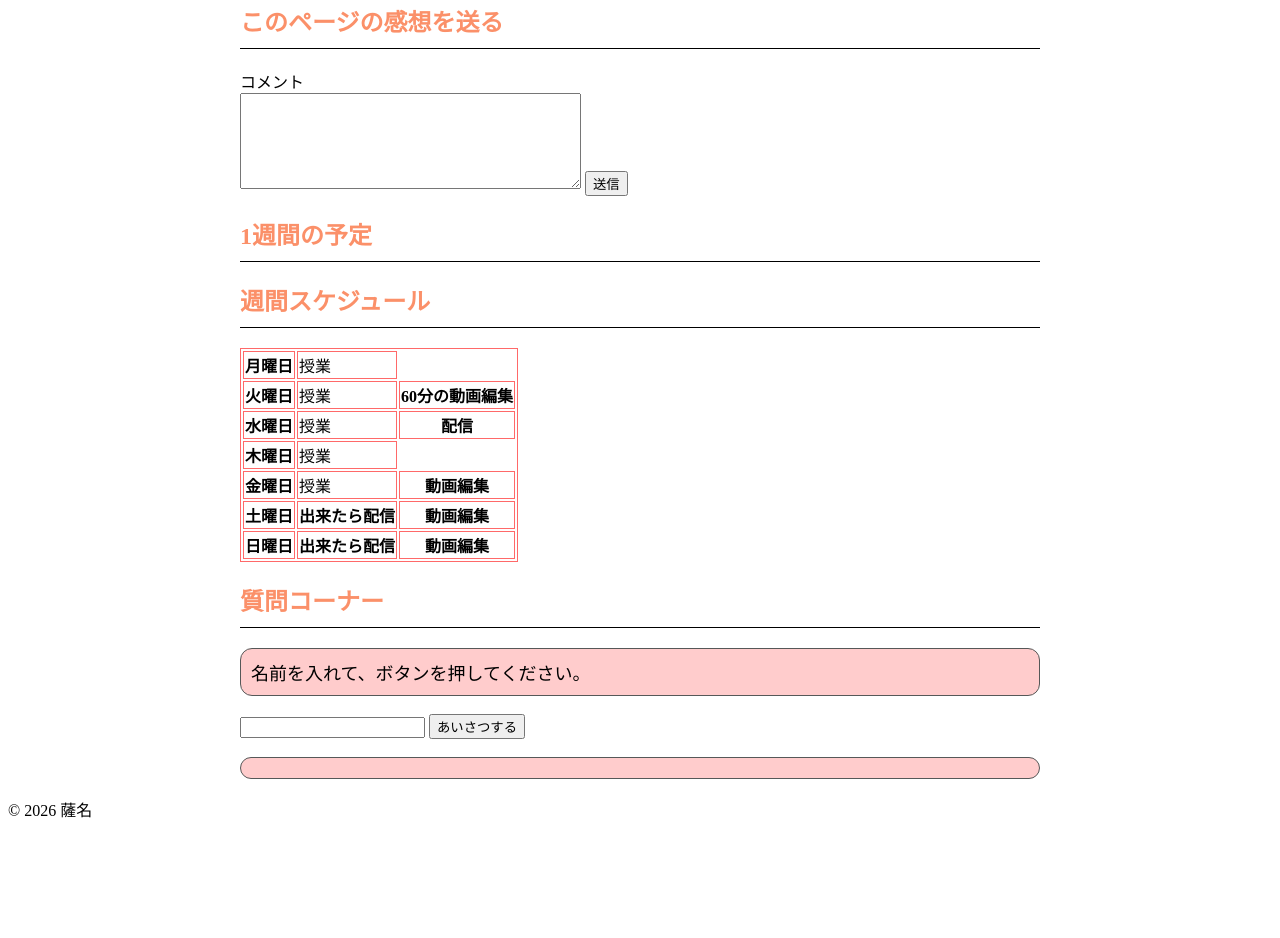
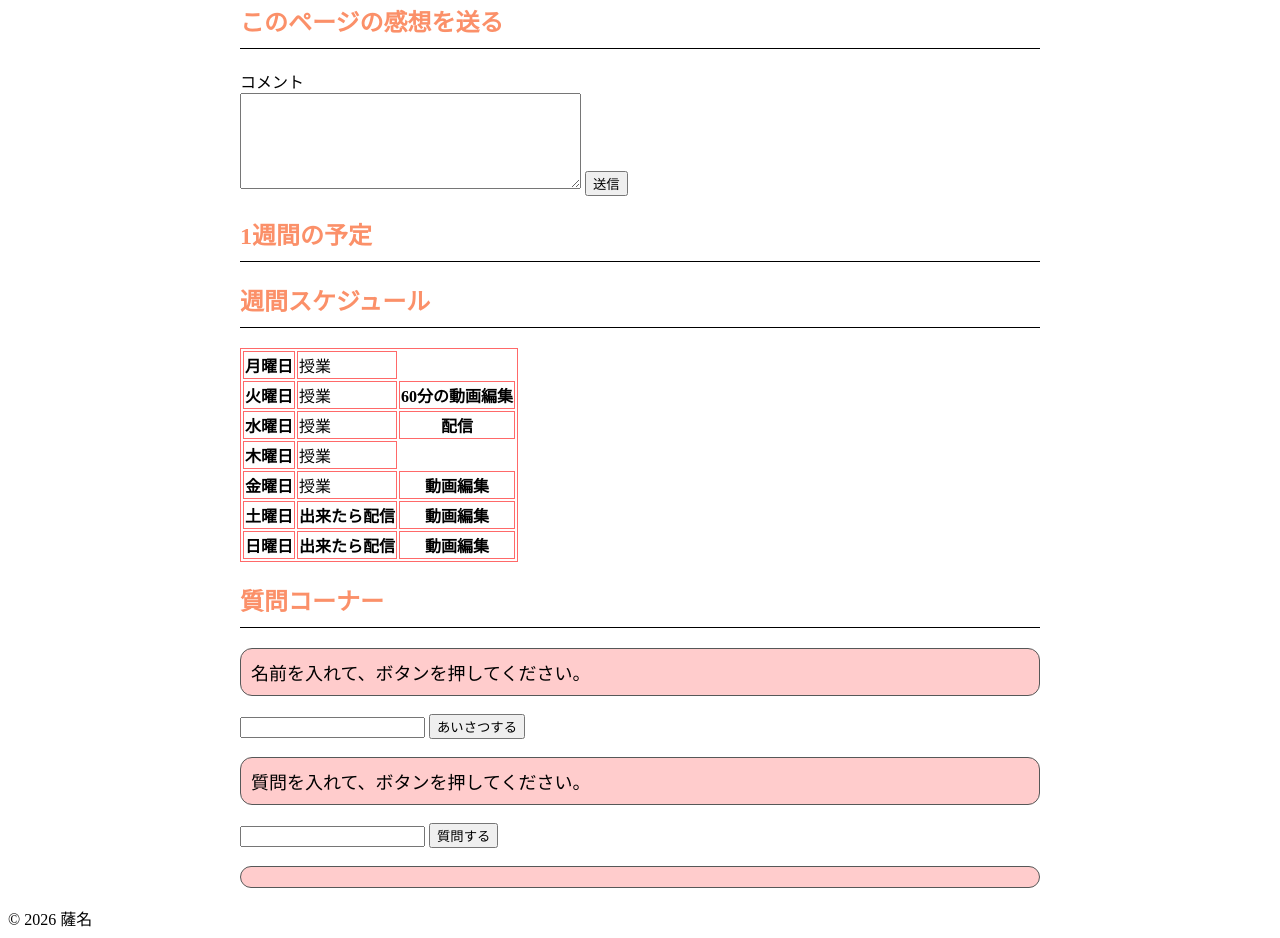
Before and after one commit to satuna1206/profile, a plain HTML site: page index.html in a window 1280 px wide. Shown: the part 2401-3339 px from the top of the page. Before the commit the page ends 3230 px from the top, so only its background shows below. Drawn offline with Linux system fonts and the light colour scheme.

Commit message:
9-1 if で答える

```diff
--- a/index.html
+++ b/index.html
@@ -134,6 +134,9 @@
     <p>名前を入れて、ボタンを押してください。</p>
     <input type="text" id="guest-name">
     <button onclick="greet()">あいさつする</button>
+    <p>質問を入れて、ボタンを押してください。</p>
+    <input type="text" id="question">
+    <button onclick="answer()">質問する</button>
     <p id="reply"></p>
 
 </main>
--- a/js/main.js
+++ b/js/main.js
@@ -4,3 +4,14 @@ function greet() {
     const name = document.getElementById("guest-name").value;
     document.getElementById("reply").textContent = name + "さん、来てくれてありがとう！うれしいな～";
 }
+
+function answer() {
+    const question = document.getElementById("question").value;
+    let message ="";
+    if (question === "趣味は？") {
+        message = "ゲームと散歩です。";
+    } else {
+        message = "その質問には、まだ答えられません。";
+    }
+    document.getElementById("reply").textContent = message;
+}
```
